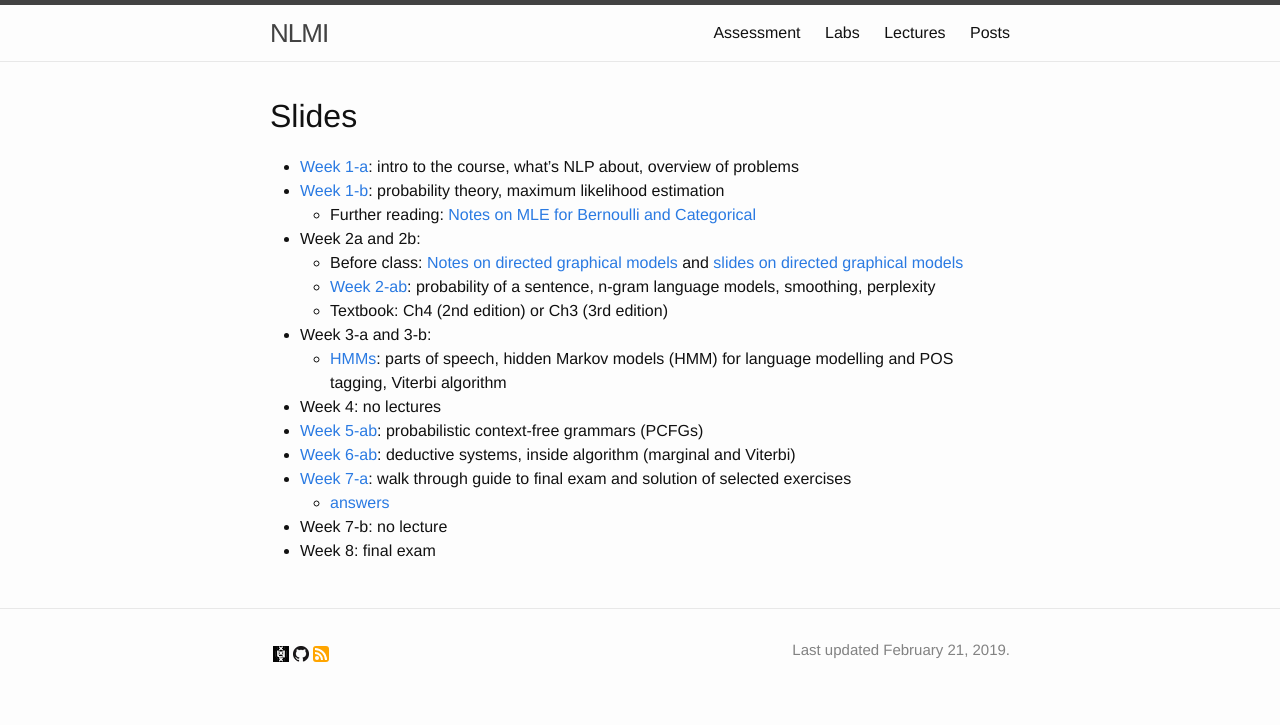
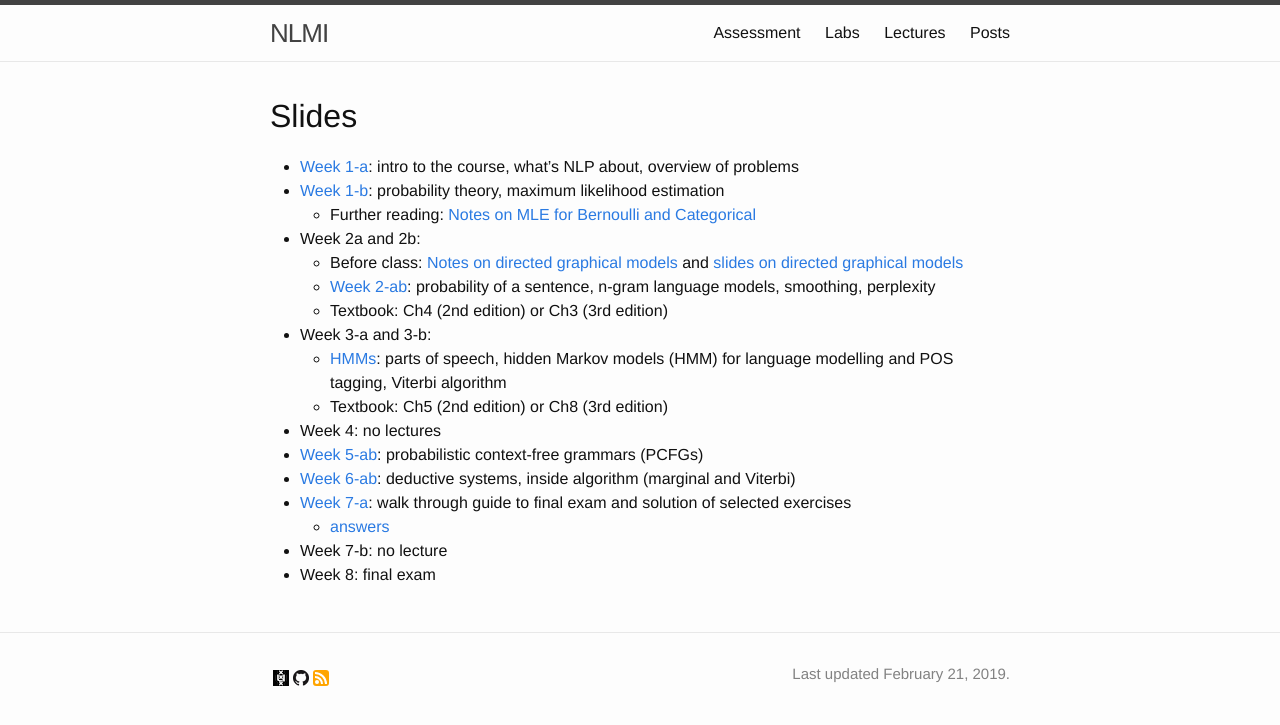
Before and after one commit to cl-illc/nlmi, a Jekyll site: the page built from lectures.md, in a window 1280 px wide. Shown: the top 725 px of the page. Built offline with Jekyll 4.4.1, drawn with Linux system fonts in a browser that asks for light colours.

Commit message:
HMM slides

```diff
--- a/lectures.md
+++ b/lectures.md
@@ -15,6 +15,7 @@ menu: yes
     * Textbook: Ch4 (2nd edition) or Ch3 (3rd edition)
 * Week 3-a and 3-b:
     * [HMMs](lectures/week3-a.pdf): parts of speech, hidden Markov models (HMM) for language modelling and POS tagging, Viterbi algorithm
+    * Textbook: Ch5 (2nd edition) or Ch8 (3rd edition)
 * Week 4: no lectures
 * [Week 5-ab](lectures/week5-a.pdf): probabilistic context-free grammars (PCFGs)
 * [Week 6-ab](lectures/week5-b.pdf): deductive systems, inside algorithm (marginal and Viterbi)
```
Also changed, not shown: 1 other file.
